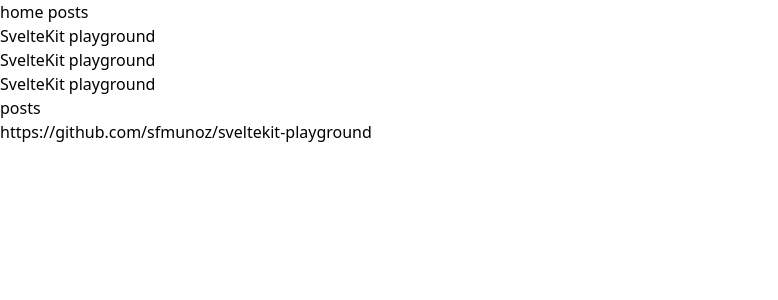
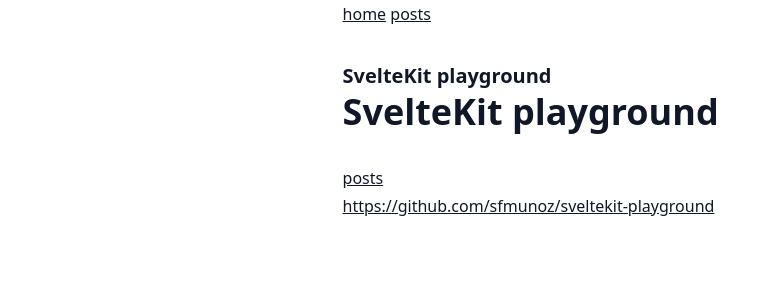
Before and after one commit to sfmunoz/sveltekit-playground, a SvelteKit app: page / in a window 1280 px wide. Shown: the top 300 px of the page, without its empty margins (0-778 px from the left). Built offline with nearby package versions, Linux system fonts and the light colour scheme.

Commit message:
'@tailwindcss/typography' prose used to provide a very simple format

```diff
--- a/src/routes/+layout.svelte
+++ b/src/routes/+layout.svelte
@@ -10,18 +10,17 @@
   <link rel="icon" href={favicon} />
 </svelte:head>
 
-<header>
+<header class="prose mx-auto">
   <nav>
     <a href={resolve("/")}>home</a>
     <a href={resolve("/posts")}>posts</a>
   </nav>
-  <h1>SvelteKit playground</h1>
-  <p>SvelteKit playground</p>
+  <h3>SvelteKit playground</h3>
 </header>
 
-<main>{@render children?.()}</main>
+<main class="prose mx-auto">{@render children?.()}</main>
 
-<footer>
+<footer class="prose mx-auto">
   <p>
     <a href="https://github.com/sfmunoz/sveltekit-playground"
       >https://github.com/sfmunoz/sveltekit-playground</a
```
